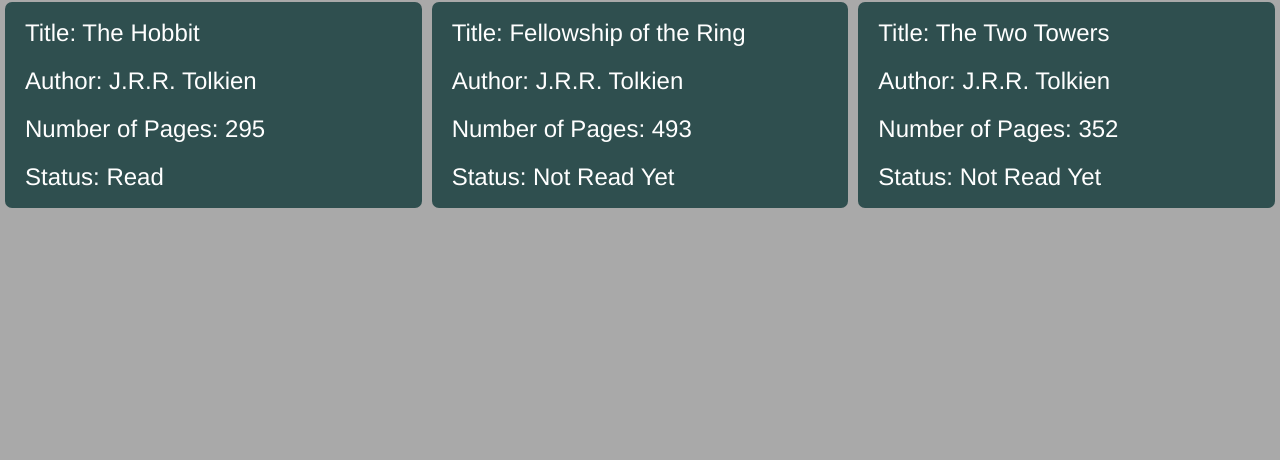
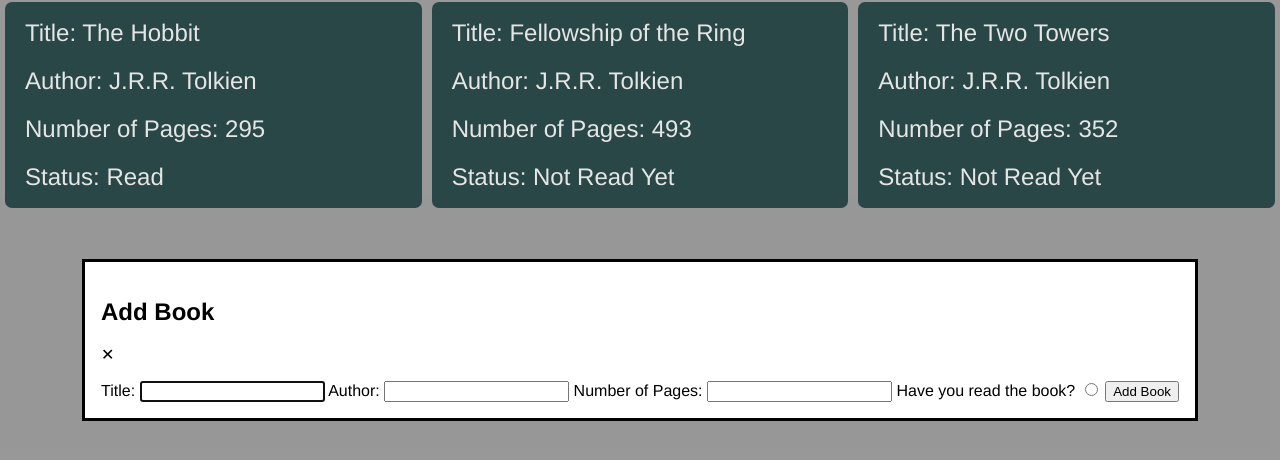
Before and after one commit to Adonuu/odin-library, a plain HTML site: page index.html in a window 1280 px wide. Both pictures are taken after a click on the button "Add Book". Shown: the part 60-520 px from the top of the page. Drawn offline with Linux system fonts and the light colour scheme.

Commit message:
added dialog with form for entering a new book added event listener to addBook button to open dialog when it is clicked

```diff
--- a/index.html
+++ b/index.html
@@ -13,5 +13,20 @@
         <button id="addBook">Add Book</button>
     </div>
     <div id="libraryContainer"></div>
+    <dialog id="BookEntry">
+        <h2>Add Book</h2>
+        <p id="closeForm">✕</p>
+        <form action="POST" id="bookForm">
+            <label for="title">Title: </label>
+            <input type="text" name="title" id="bookTitle">
+            <label for="author">Author: </label>
+            <input type="text" name="author" id="bookAuthor">
+            <label for="pages">Number of Pages: </label>
+            <input type="number" name="pages" id="bookPages">
+            <label for="read">Have you read the book?</label>
+            <input type="radio" name="read" id="bookRead">
+            <button type="Submit">Add Book</button>
+        </form>
+    </dialog>
 </body>
 </html>
--- a/index.js
+++ b/index.js
@@ -105,6 +105,11 @@ function bookDisplay (book) {
     return parentDiv;
 }
 
+// event listener to open dialog with form when addBook button is clicked
+document.querySelector('#addBook').addEventListener('click', () => {
+    document.querySelector('#BookEntry').showModal();
+});
+
 // create sample books
 let theHobbit = new Book("The Hobbit", "J.R.R. Tolkien", 295, true);
 let FotR = new Book("Fellowship of the Ring", "J.R.R. Tolkien", 493, false);
```
